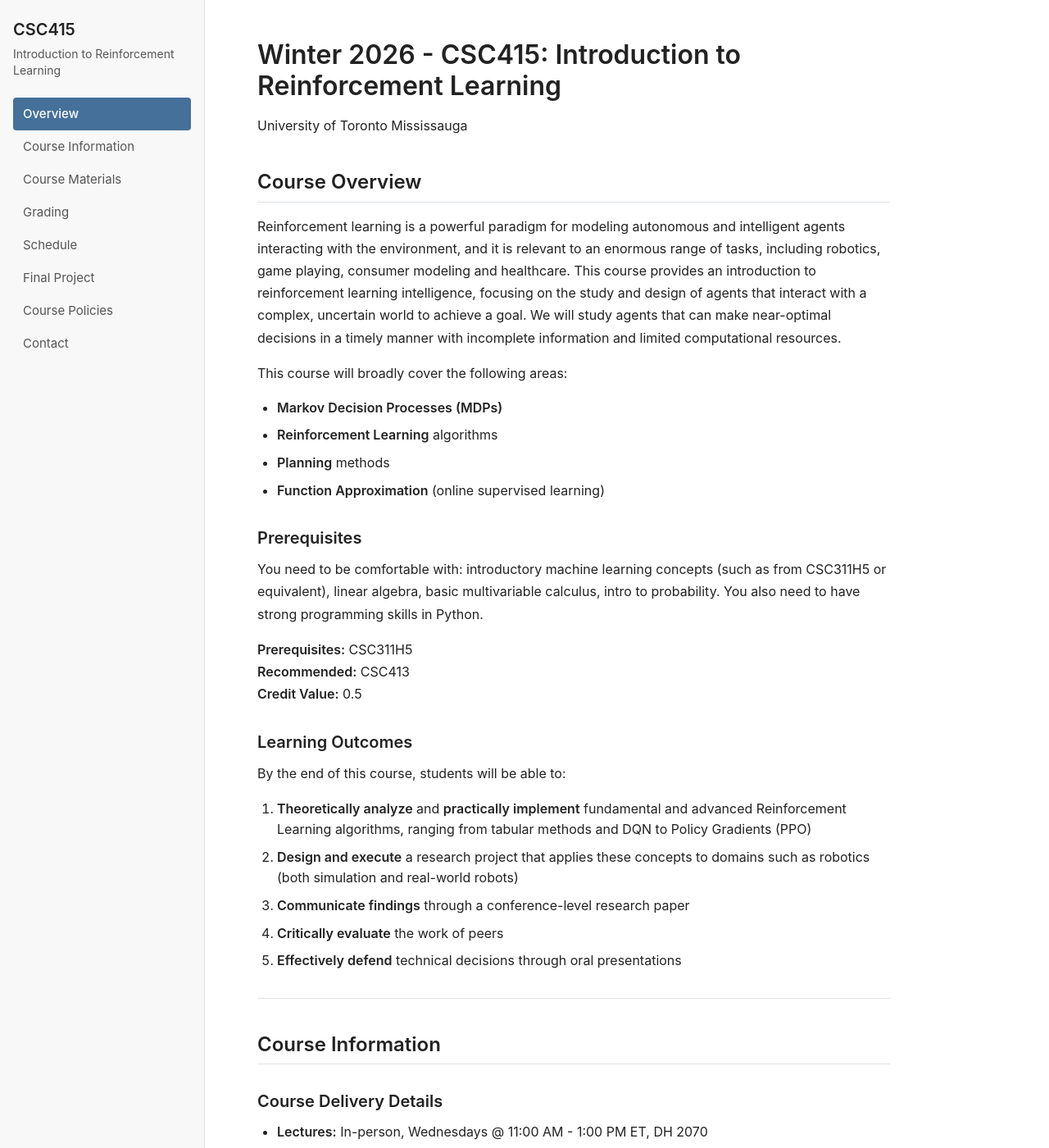
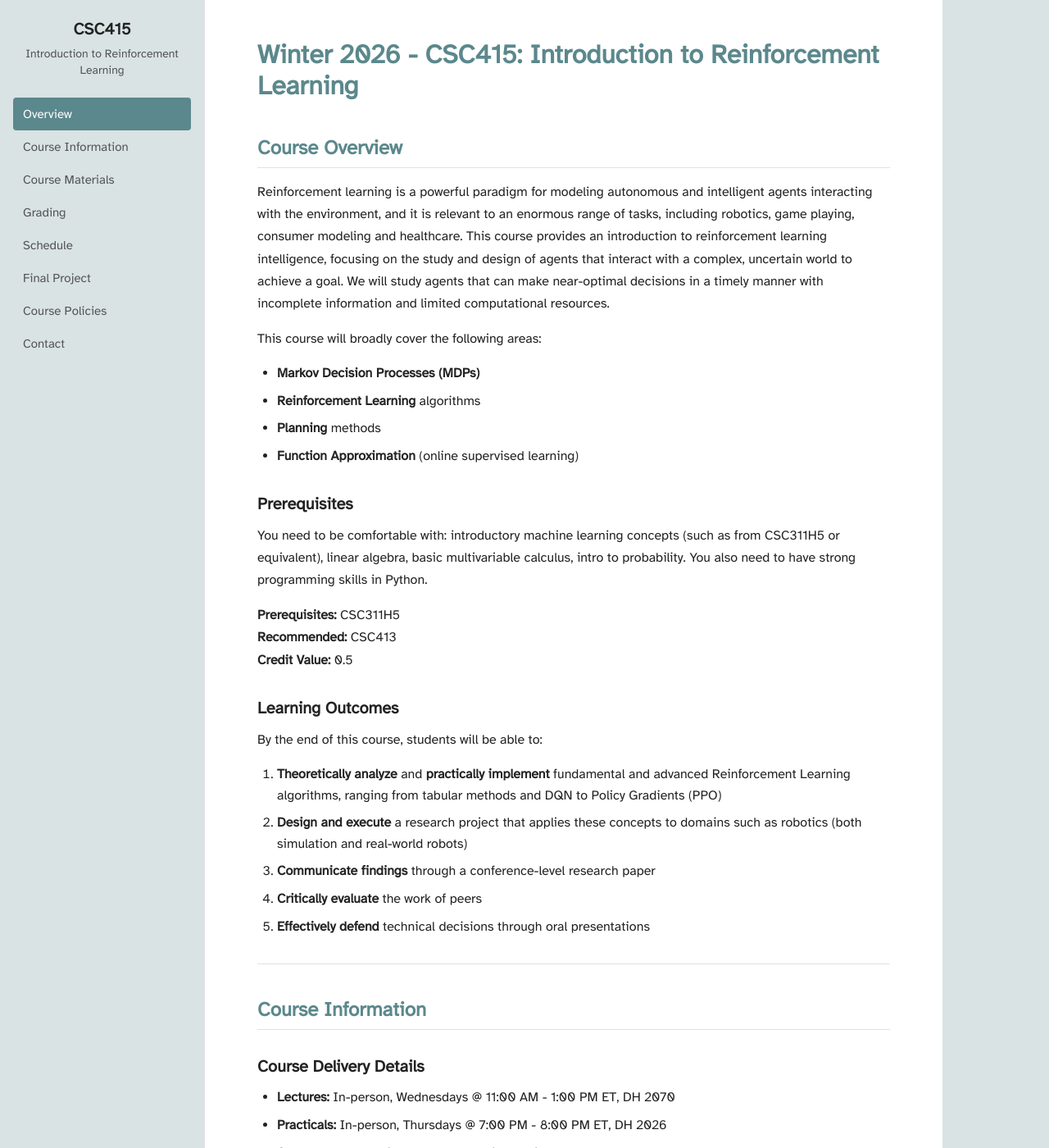
Before and after one commit to UTM-CSC415/w2026, a Jekyll site: the page built from index.md, in a window 1280 px wide and 1400 px high. Shown: the whole window at 82% size. Built offline with Jekyll 4.4.1, drawn with Linux system fonts in a browser that asks for light colours; some of the changed text lies outside the part shown.

Commit message:
website upgrade

```diff
--- a/_layouts/default.html
+++ b/_layouts/default.html
@@ -7,20 +7,19 @@
     <title>{% if page.title %}{{ page.title }} | {% endif %}{{ site.title }}</title>
     <meta name="description" content="{{ page.description | default: site.description }}">
 
+    <!-- Atkinson Hyperlegible Font -->
+    <link href="https://fonts.googleapis.com/css2?family=Atkinson+Hyperlegible&display=swap" rel="stylesheet">
+
     <style>
-      /* Quarto-inspired styling to match CSC2626 */
+      /* Exact CSC2626 Quarto Template Colors and Styling */
       :root {
-        --quarto-body-font: -apple-system, BlinkMacSystemFont, "Segoe UI", Roboto, "Helvetica Neue", Arial, sans-serif;
-        --quarto-heading-font: -apple-system, BlinkMacSystemFont, "Segoe UI", Roboto, "Helvetica Neue", Arial, sans-serif;
-        --quarto-code-font: "SFMono-Regular", Menlo, Monaco, Consolas, "Liberation Mono", "Courier New", monospace;
-        --quarto-body-color: #222;
-        --quarto-body-bg: #fff;
-        --quarto-sidebar-bg: #f8f8f8;
-        --quarto-sidebar-fg: #555;
-        --quarto-sidebar-active: #447099;
-        --quarto-border-color: #dee2e6;
-        --quarto-link-color: #447099;
-        --quarto-link-hover-color: #2c5282;
+        --website-bg: #D9E3E4;
+        --heading-color: #5B888C;
+        --body-color: #222;
+        --sidebar-bg: #D9E3E4;
+        --border-color: #dee2e6;
+        --link-color: #2a76dd;
+        --link-hover: #5692e4;
       }
 
       * {
@@ -30,11 +29,11 @@
       }
 
       body {
-        font-family: var(--quarto-body-font);
+        font-family: "Atkinson Hyperlegible", -apple-system, BlinkMacSystemFont, "Segoe UI", Roboto, "Helvetica Neue", Arial, sans-serif;
         font-size: 16px;
         line-height: 1.6;
-        color: var(--quarto-body-color);
-        background-color: var(--quarto-body-bg);
+        color: var(--body-color);
+        background-color: var(--website-bg);
         margin: 0;
         padding: 0;
       }
@@ -44,11 +43,11 @@
         min-height: 100vh;
       }
 
-      /* Sidebar - matches Quarto style */
+      /* Sidebar - exact CSC2626 styling */
       .sidebar {
         width: 250px;
-        background-color: var(--quarto-sidebar-bg);
-        border-right: 1px solid var(--quarto-border-color);
+        background-color: var(--sidebar-bg);
+        border-right: 1px solid var(--border-color);
         padding: 1.5rem 1rem;
         position: fixed;
         height: 100vh;
@@ -57,19 +56,21 @@
       }
 
       .sidebar-title {
-        font-family: var(--quarto-heading-font);
+        font-family: "Atkinson Hyperlegible", sans-serif;
         font-size: 1.25rem;
         font-weight: 600;
-        color: var(--quarto-body-color);
+        color: var(--body-color);
         margin-bottom: 0.5rem;
         line-height: 1.2;
+        text-align: center;
       }
 
       .sidebar-subtitle {
         font-size: 0.875rem;
-        color: var(--quarto-sidebar-fg);
+        color: #555;
         margin-bottom: 1.5rem;
         line-height: 1.4;
+        text-align: center;
       }
 
       .sidebar-nav {
@@ -85,7 +86,7 @@
       .sidebar-nav a {
         display: block;
         padding: 0.5rem 0.75rem;
-        color: var(--quarto-sidebar-fg);
+        color: #555;
         text-decoration: none;
         font-size: 0.9375rem;
         border-radius: 4px;
@@ -93,12 +94,12 @@
       }
 
       .sidebar-nav a:hover {
-        background-color: rgba(68, 112, 153, 0.1);
-        color: var(--quarto-link-color);
+        background-color: rgba(91, 136, 140, 0.1);
+        color: var(--heading-color);
       }
 
       .sidebar-nav a.active {
-        background-color: var(--quarto-sidebar-active);
+        background-color: var(--heading-color);
         color: white;
         font-weight: 500;
       }
@@ -109,45 +110,46 @@
         flex: 1;
         padding: 3rem 4rem;
         max-width: 900px;
+        background-color: white;
       }
 
       h1 {
-        font-family: var(--quarto-heading-font);
+        font-family: "Atkinson Hyperlegible", sans-serif;
         font-size: 2rem;
         font-weight: 600;
-        color: var(--quarto-body-color);
+        color: var(--heading-color);
         margin-top: 0;
         margin-bottom: 1rem;
         line-height: 1.2;
       }
 
       h2 {
-        font-family: var(--quarto-heading-font);
+        font-family: "Atkinson Hyperlegible", sans-serif;
         font-size: 1.5rem;
         font-weight: 600;
-        color: var(--quarto-body-color);
+        color: var(--heading-color);
         margin-top: 2.5rem;
         margin-bottom: 1rem;
         line-height: 1.3;
         padding-bottom: 0.5rem;
-        border-bottom: 1px solid var(--quarto-border-color);
+        border-bottom: 1px solid var(--border-color);
       }
 
       h3 {
-        font-family: var(--quarto-heading-font);
+        font-family: "Atkinson Hyperlegible", sans-serif;
         font-size: 1.25rem;
         font-weight: 600;
-        color: var(--quarto-body-color);
+        color: var(--body-color);
         margin-top: 2rem;
         margin-bottom: 0.75rem;
         line-height: 1.3;
       }
 
       h4 {
-        font-family: var(--quarto-heading-font);
+        font-family: "Atkinson Hyperlegible", sans-serif;
         font-size: 1.1rem;
         font-weight: 600;
-        color: var(--quarto-body-color);
+        color: var(--body-color);
         margin-top: 1.5rem;
         margin-bottom: 0.5rem;
         line-height: 1.3;
@@ -169,12 +171,12 @@
       }
 
       a {
-        color: var(--quarto-link-color);
+        color: var(--link-color);
         text-decoration: none;
       }
 
       a:hover {
-        color: var(--quarto-link-hover-color);
+        color: var(--link-hover);
         text-decoration: underline;
       }
 
@@ -186,20 +188,20 @@
       }
 
       table thead {
-        border-bottom: 2px solid var(--quarto-border-color);
+        border-bottom: 2px solid var(--border-color);
       }
 
       table th {
         text-align: left;
         font-weight: 600;
         padding: 0.75rem;
-        color: var(--quarto-body-color);
-        border-bottom: 2px solid var(--quarto-border-color);
+        color: var(--body-color);
+        border-bottom: 2px solid var(--border-color);
       }
 
       table td {
         padding: 0.75rem;
-        border-bottom: 1px solid var(--quarto-border-color);
+        border-bottom: 1px solid var(--border-color);
       }
 
       table tbody tr:hover {
@@ -208,7 +210,7 @@
 
       hr {
         border: none;
-        border-top: 1px solid var(--quarto-border-color);
+        border-top: 1px solid var(--border-color);
         margin: 2rem 0;
       }
 
@@ -235,7 +237,7 @@
         display: inline-block;
         padding: 0.5rem 1rem;
         margin: 0.25rem 0.5rem 0.25rem 0;
-        background-color: var(--quarto-link-color);
+        background-color: var(--link-color);
         color: white;
         text-decoration: none;
         border-radius: 4px;
@@ -245,13 +247,13 @@
       }
 
       .btn:hover {
-        background-color: var(--quarto-link-hover-color);
+        background-color: var(--link-hover);
         color: white;
         text-decoration: none;
       }
 
       code {
-        font-family: var(--quarto-code-font);
+        font-family: "SFMono-Regular", Menlo, Monaco, Consolas, "Liberation Mono", "Courier New", monospace;
         font-size: 0.875em;
         background-color: #f5f5f5;
         padding: 0.2em 0.4em;
@@ -269,10 +271,11 @@
       .footer {
         margin-top: 4rem;
         padding-top: 2rem;
-        border-top: 1px solid var(--quarto-border-color);
+        border-top: 1px solid var(--border-color);
         text-align: center;
-        color: var(--quarto-sidebar-fg);
+        color: #555;
         font-size: 0.875rem;
+        background-color: var(--website-bg);
       }
 
       /* Responsive */
@@ -285,7 +288,7 @@
           position: relative;
           height: auto;
           border-right: none;
-          border-bottom: 1px solid var(--quarto-border-color);
+          border-bottom: 1px solid var(--border-color);
         }
         .main-content {
           margin-left: 0;
--- a/index.md
+++ b/index.md
@@ -4,10 +4,7 @@ title: CSC415 - Introduction to Reinforcement Learning
 permalink: /
 ---
 
-<div class="page-header" id="overview">
-  <h1>Winter 2026 - CSC415: Introduction to Reinforcement Learning</h1>
-  <div class="subtitle">University of Toronto Mississauga</div>
-</div>
+# Winter 2026 - CSC415: Introduction to Reinforcement Learning {#overview}
 
 ## Course Overview
 
```
Also changed, not shown: other parts of _layouts/default.html (+1 -0 lines).
